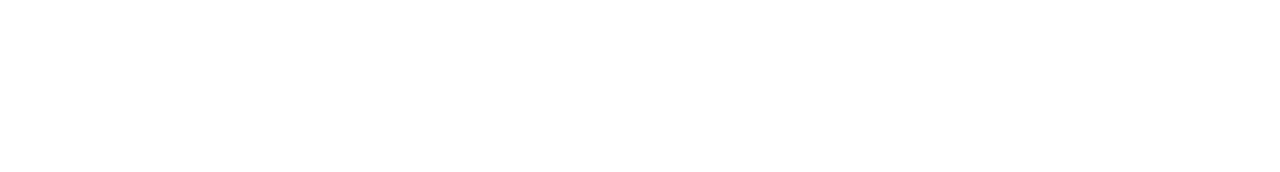
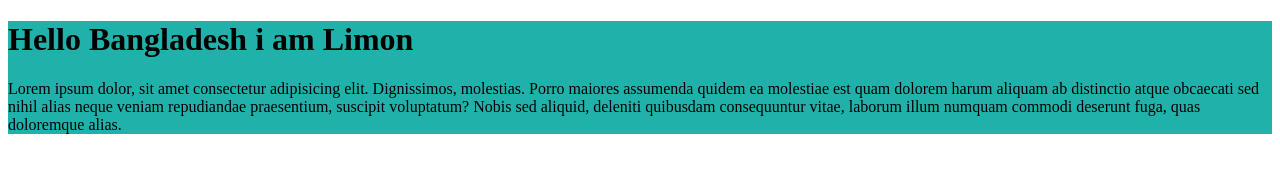
Before and after one commit to crlimon11/my-simple-website, a plain HTML site: page index.html in a window 1280 px wide. Drawn offline with Linux system fonts and the light colour scheme.

Commit message:
added the first blog

```diff
--- /dev/null
+++ b/css/style.css
@@ -0,0 +1,3 @@
+div{
+    background-color: lightseagreen;
+}
--- a/index.html
+++ b/index.html
@@ -3,9 +3,15 @@
 <head>
     <meta charset="UTF-8">
     <meta name="viewport" content="width=device-width, initial-scale=1.0">
+    <link rel="stylesheet" href="css/style.css">
     <title>my simple website</title>
 </head>
 <body>
+    <div>
+        <h1>Hello Bangladesh i am Limon</h1>
+    <p>Lorem ipsum dolor, sit amet consectetur adipisicing elit. Dignissimos, molestias. Porro maiores assumenda quidem ea molestiae est quam dolorem harum aliquam ab distinctio atque obcaecati sed nihil alias neque veniam repudiandae praesentium, suscipit voluptatum? Nobis sed aliquid, deleniti quibusdam consequuntur vitae, laborum illum numquam commodi deserunt fuga, quas doloremque alias.</p>
+    </div>
+
 
 </body>
 </html>
```
